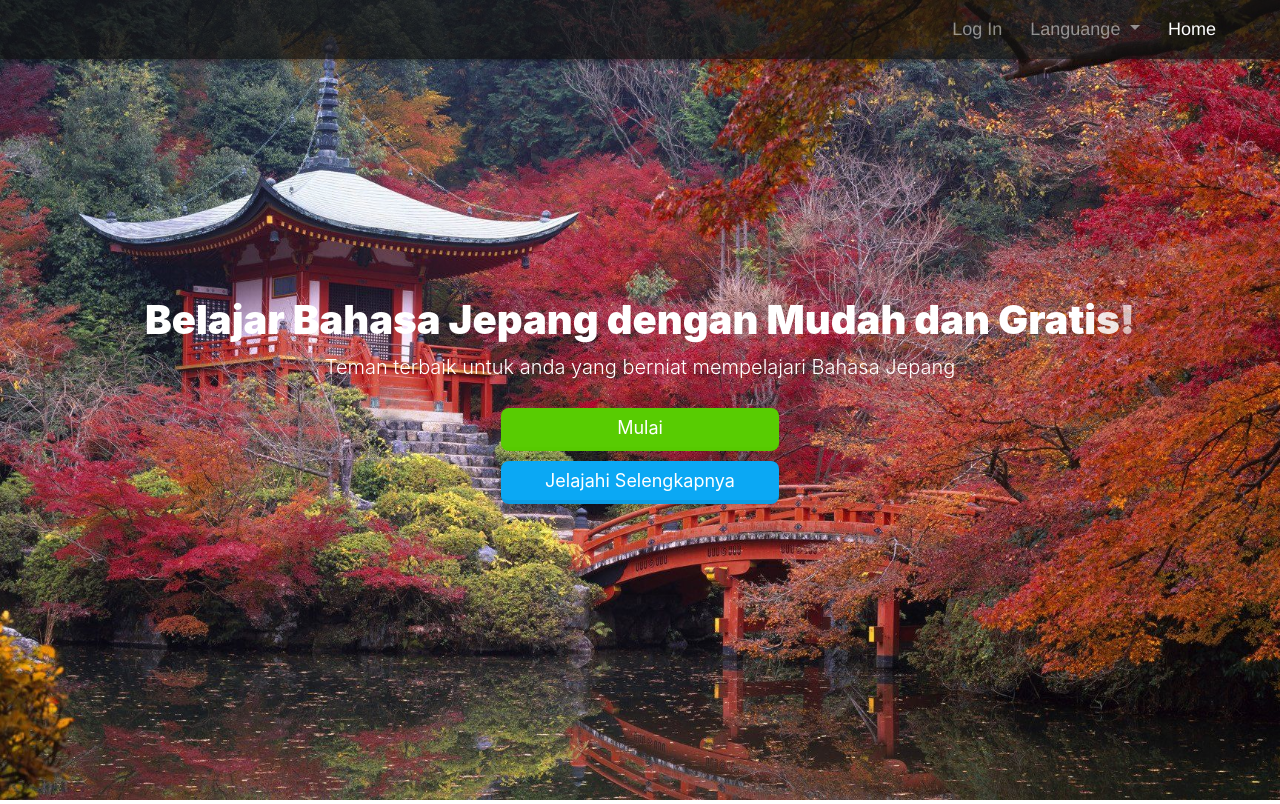
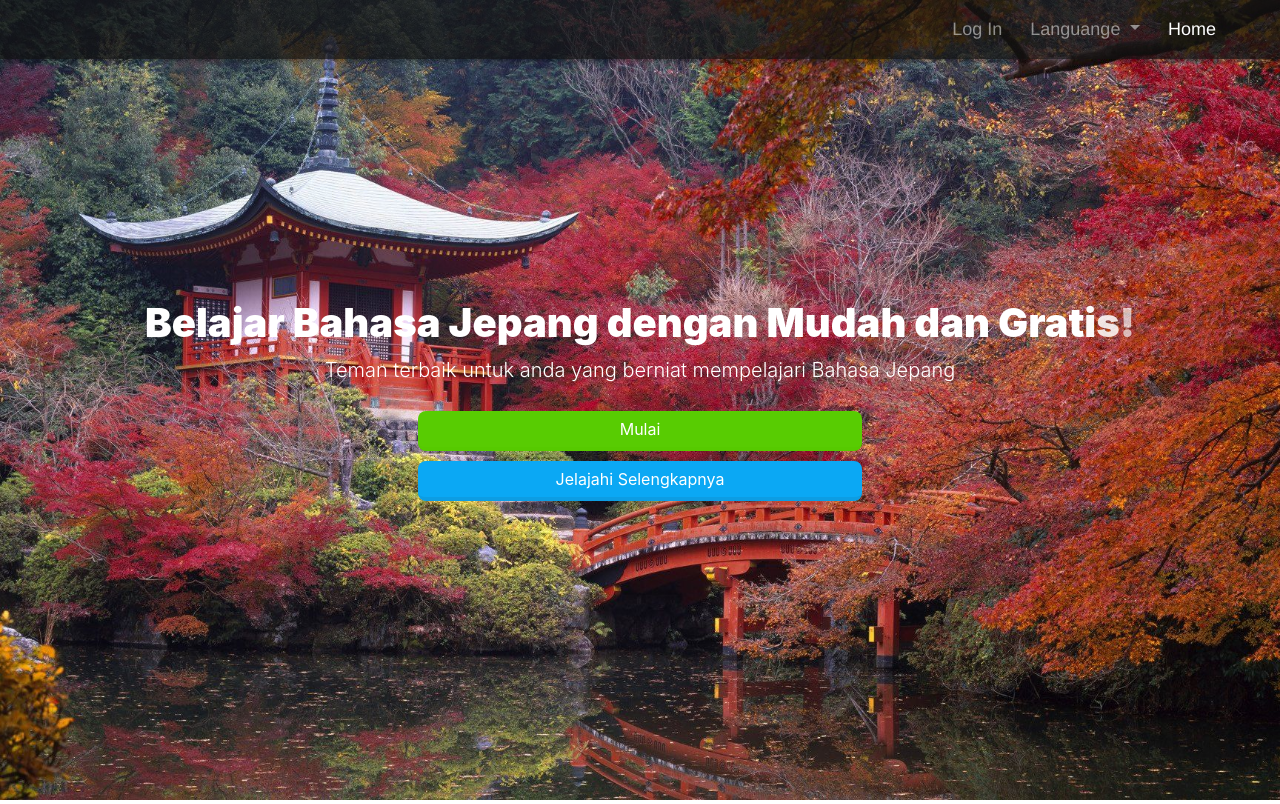
Before and after one commit to AriqF/ManGo, a PHP site: page /ManGo/id.index.php in a window 1280 px wide. Shown: the top 804 px of the page. Run offline with PHP 8.4, Linux system fonts and the light colour scheme; some libraries are stand-ins or nearby versions.

Commit message:
Update index.css

```diff
--- a/src/index.css
+++ b/src/index.css
@@ -1,7 +1,6 @@
 body, html{
     height: 100%;
     scroll-behavior: smooth;
-
 }
 .navbar{
     box-shadow: 0 3px 5px 0 rgba(0, 0, 0, 0.35);
@@ -35,23 +34,24 @@ body, html{
     /*if bg img not available*/
     background-color: #FAD961;
     background-image: linear-gradient(13deg, #FAD961 43%, #F76B1C 100%);
-
     background-image: url("img/bg.jpg");
     height: 100%;
     background-position: center;
     background-repeat: no-repeat;
     background-size: cover;
     color: white;
-
 }
 #startbtn, #startbtn2{
-    font-size: 18px;
-    min-height: auto;
-    width: 25%;
     border-style: solid;
     border-radius: 8px;
     border-width: 0 0 4px;
     margin-top: 10px ;
+    width: 40%;
+}
+@media only screen and (max-width: 280px){
+    .btn{
+        width: 55%;
+    }
 }
 #startbtn{
     background-color: #58CC02;
@@ -60,7 +60,6 @@ body, html{
 #startbtn2{
     background-color: #0BA8F4;
     border-color: #0D9DE3;
-
 }
 #startbtn:hover{
     background-color: #73EB1B;
@@ -110,5 +109,3 @@ footer{
     background-color: #262626;
     color: white;
 }
-
-/*mdbootstrap*/
```
